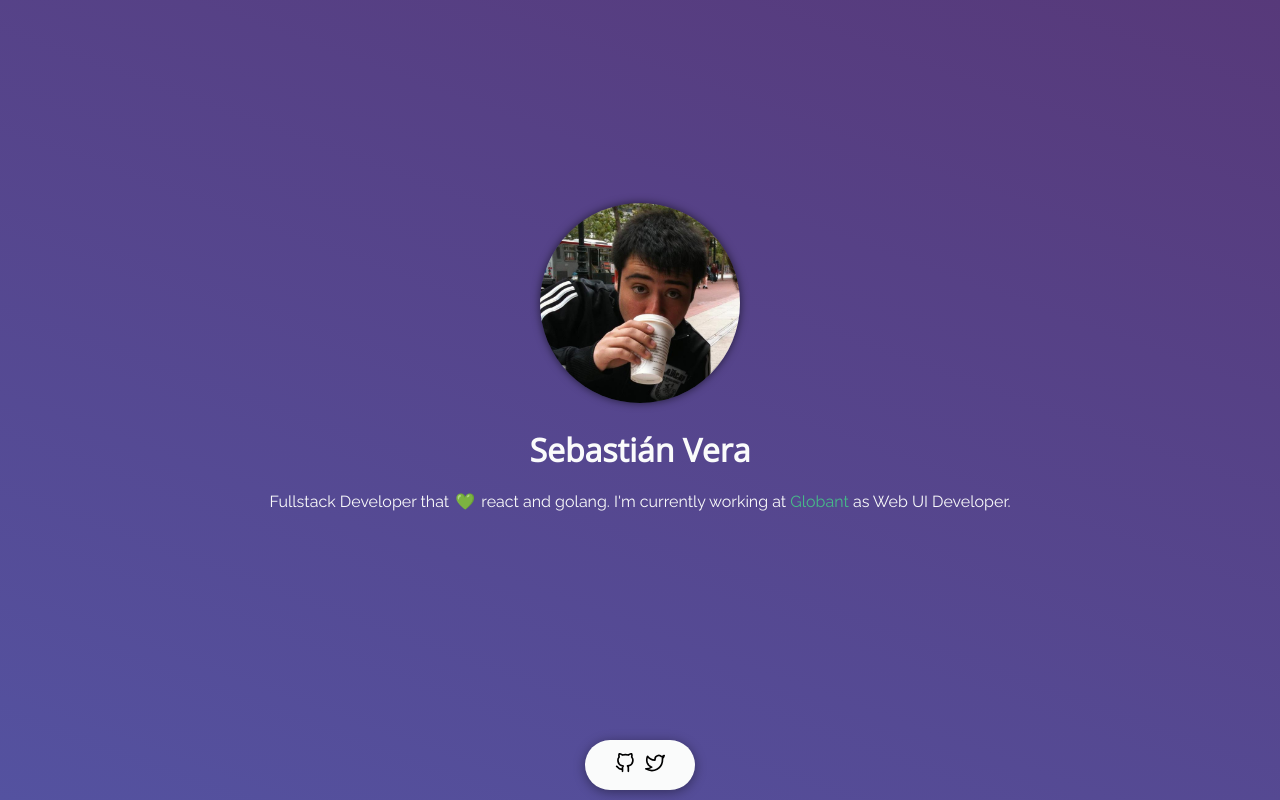
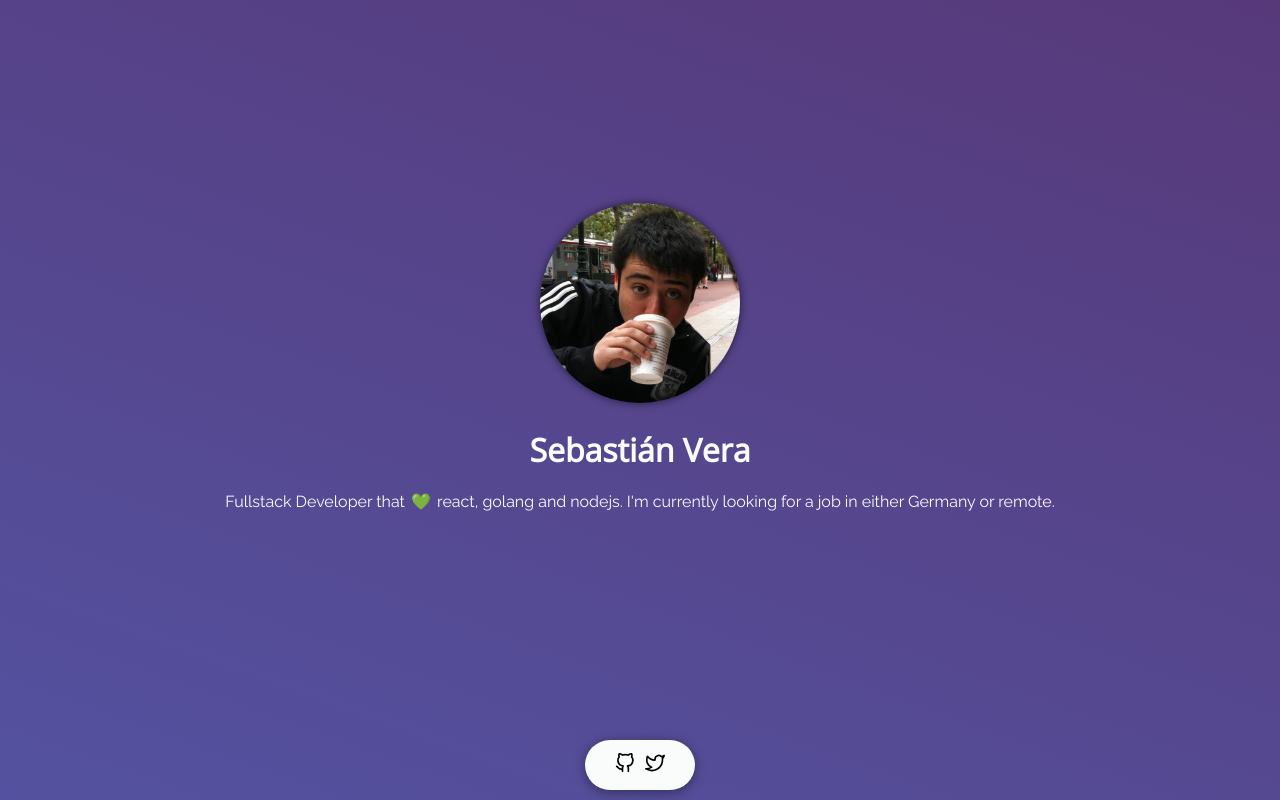
Before and after one commit to sebastianvera/web, a React (Create React App) app: page / in a window 1280 px wide. Built offline with nearby package versions, Linux system fonts and the light colour scheme.

Commit message:
Update Profile.js

```diff
--- a/src/Profile.js
+++ b/src/Profile.js
@@ -47,9 +47,7 @@ const Profile = () => (
       Fullstack Developer that{' '}
       <Emoji role="img" aria-label="love">💚</Emoji>
       {' '}
-      react and golang. I'm currently working at{' '}
-      <Link href="https://www.globant.com/">Globant</Link>
-      {' '}as Web UI Developer.
+      react, golang and nodejs. I'm currently looking for a job in either Germany or remote.
     </Text>
   </div>
 );
```
